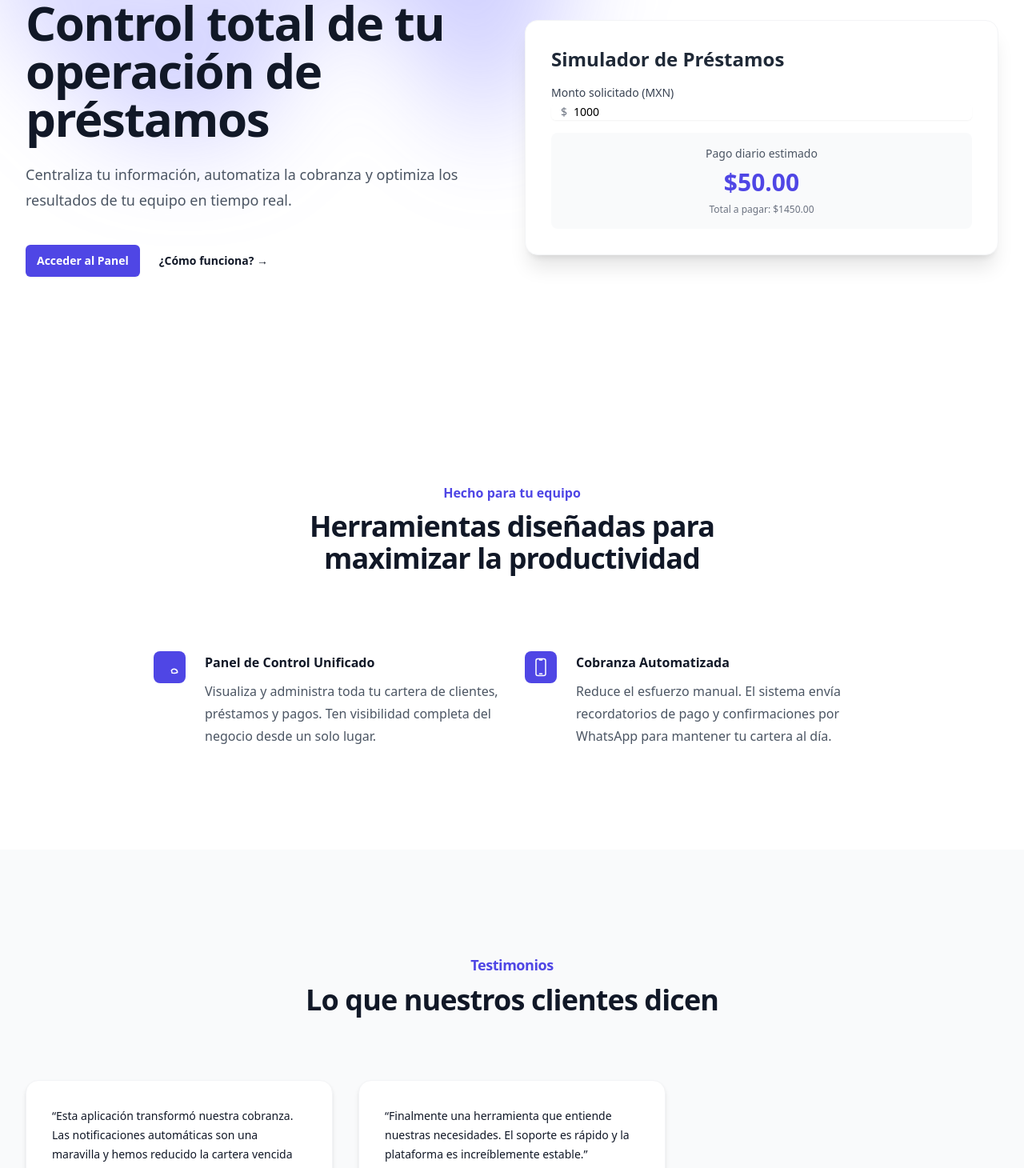
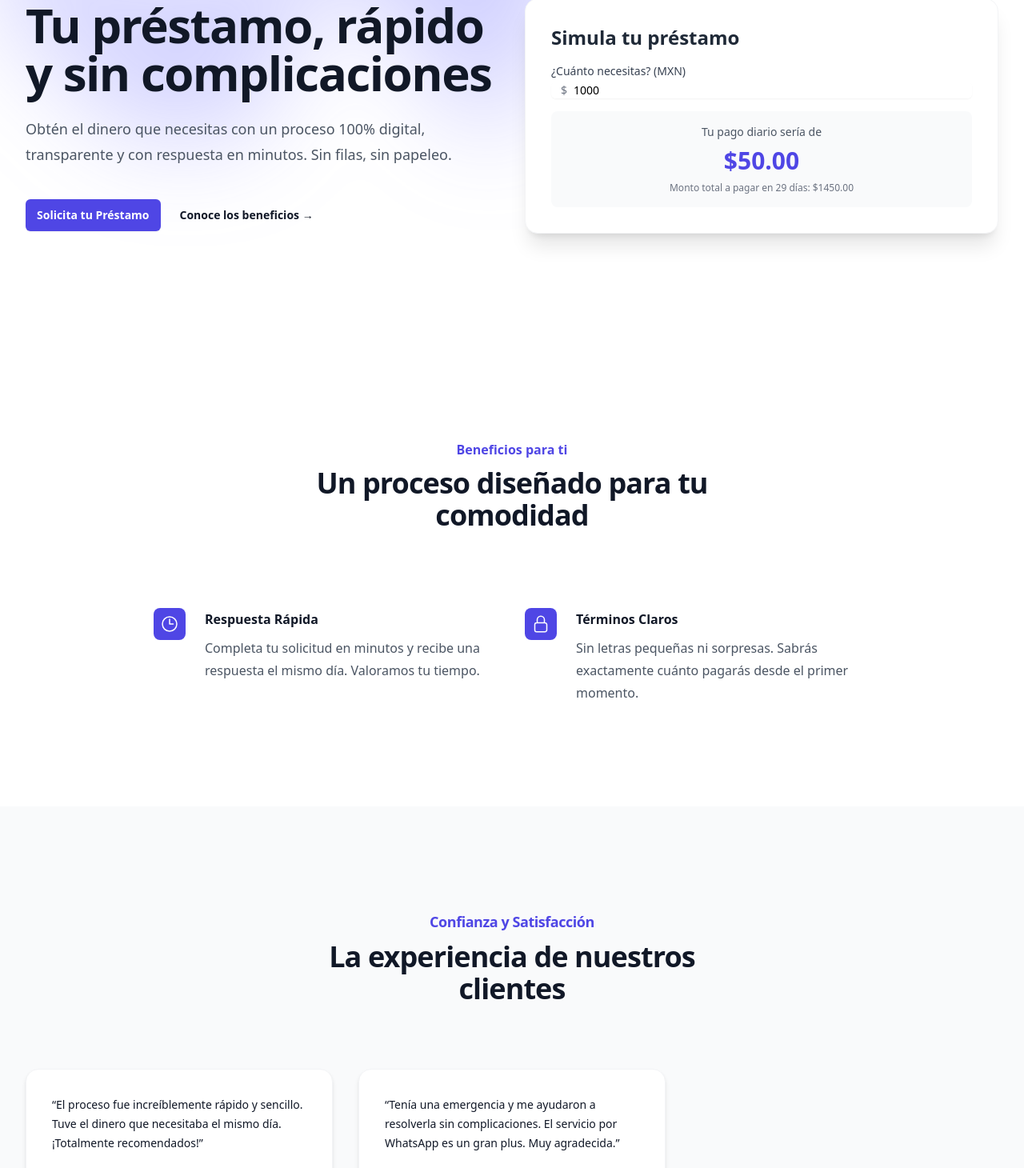
Before and after one commit to Nath1x/prfin-app, a React (Vite) app in the folder frontend/: page / in a window 1280 px wide. Shown: the part 186-1646 px from the top of the page at 80% size. Built offline with nearby package versions, Linux system fonts and the light colour scheme.

Commit message:
home definido 04

```diff
--- a/frontend/src/App.jsx
+++ b/frontend/src/App.jsx
@@ -44,7 +44,7 @@ const App = () => {
                     </div>
                     <div className="lg:flex lg:flex-1 lg:justify-end">
                         <Link to="/login" className="text-sm font-semibold leading-6 text-gray-900 hover:text-indigo-600">
-                            Iniciar Sesión <span aria-hidden="true">&rarr;</span>
+                            Revisar mi estado de cuenta <span aria-hidden="true">&rarr;</span>
                         </Link>
                     </div>
                 </nav>
@@ -61,28 +61,28 @@ const App = () => {
                             <div className="grid grid-cols-1 items-center gap-x-8 gap-y-16 lg:grid-cols-2">
                                 {/* Contenido de texto a la izquierda */}
                                 <div className="text-center lg:text-left">
-                                    <h1 className="text-4xl font-bold tracking-tight text-gray-900 sm:text-6xl">Control total de tu operación de préstamos</h1>
-                                    <p className="mt-6 text-lg leading-8 text-gray-600">Centraliza tu información, automatiza la cobranza y optimiza los resultados de tu equipo en tiempo real.</p>
+                                    <h1 className="text-4xl font-bold tracking-tight text-gray-900 sm:text-6xl">Tu préstamo, rápido y sin complicaciones</h1>
+                                    <p className="mt-6 text-lg leading-8 text-gray-600">Obtén el dinero que necesitas con un proceso 100% digital, transparente y con respuesta en minutos. Sin filas, sin papeleo.</p>
                                     <div className="mt-10 flex items-center justify-center gap-x-6 lg:justify-start">
-                                        <Link to="/login" className="rounded-md bg-indigo-600 px-3.5 py-2.5 text-sm font-semibold text-white shadow-sm hover:bg-indigo-500 focus-visible:outline focus-visible:outline-2 focus-visible:outline-offset-2 focus-visible:outline-indigo-600">Acceder al Panel</Link>
-                                        <a href="#features" className="text-sm font-semibold leading-6 text-gray-900">¿Cómo funciona? <span aria-hidden="true">→</span></a>
+                                        <Link to="/login" className="rounded-md bg-indigo-600 px-3.5 py-2.5 text-sm font-semibold text-white shadow-sm hover:bg-indigo-500 focus-visible:outline focus-visible:outline-2 focus-visible:outline-offset-2 focus-visible:outline-indigo-600">Solicita tu Préstamo</Link>
+                                        <a href="#features" className="text-sm font-semibold leading-6 text-gray-900">Conoce los beneficios <span aria-hidden="true">→</span></a>
                                     </div>
                                 </div>
                                 {/* Calculadora a la derecha */}
                                 <div className="bg-white p-8 rounded-2xl shadow-xl border border-gray-100">
-                                    <h2 className="text-2xl font-semibold text-gray-800 mb-4">Simulador de Préstamos</h2>
+                                    <h2 className="text-2xl font-semibold text-gray-800 mb-4">Simula tu préstamo</h2>
                                     <div className="space-y-4">
                                         <div>
-                                            <label htmlFor="monto" className="block text-sm font-medium text-gray-700">Monto solicitado (MXN)</label>
+                                            <label htmlFor="monto" className="block text-sm font-medium text-gray-700">¿Cuánto necesitas? (MXN)</label>
                                             <div className="relative mt-1 rounded-md shadow-sm">
                                                 <div className="pointer-events-none absolute inset-y-0 left-0 flex items-center pl-3"><span className="text-gray-500 sm:text-sm">$</span></div>
                                                 <input type="number" id="monto" value={monto} onChange={(e) => setMonto(e.target.value)} className="block w-full rounded-md border-gray-300 pl-7 pr-12 focus:border-indigo-500 focus:ring-indigo-500 sm:text-sm" placeholder="1000" />
                                             </div>
                                         </div>
                                         <div className="bg-gray-50 p-4 rounded-lg text-center space-y-2">
-                                            <p className="text-sm text-gray-600">Pago diario estimado</p>
+                                            <p className="text-sm text-gray-600">Tu pago diario sería de</p>
                                             <p className="text-3xl font-bold text-indigo-600">${pagoDiario}</p>
-                                            <p className="text-xs text-gray-500">Total a pagar: ${totalPagar}</p>
+                                            <p className="text-xs text-gray-500">Monto total a pagar en 29 días: ${totalPagar}</p>
                                         </div>
                                     </div>
                                 </div>
@@ -95,26 +95,26 @@ const App = () => {
                 <div id="features" className="bg-white py-24 sm:py-32">
                     <div className="mx-auto max-w-7xl px-6 lg:px-8">
                         <div className="mx-auto max-w-2xl lg:text-center">
-                            <h2 className="text-base font-semibold leading-7 text-indigo-600">Hecho para tu equipo</h2>
-                            <p className="mt-2 text-3xl font-bold tracking-tight text-gray-900 sm:text-4xl">Herramientas diseñadas para maximizar la productividad</p>
+                            <h2 className="text-base font-semibold leading-7 text-indigo-600">Beneficios para ti</h2>
+                            <p className="mt-2 text-3xl font-bold tracking-tight text-gray-900 sm:text-4xl">Un proceso diseñado para tu comodidad</p>
                         </div>
                         <div className="mx-auto mt-16 max-w-2xl sm:mt-20 lg:mt-24 lg:max-w-4xl">
                             <dl className="grid max-w-xl grid-cols-1 gap-x-8 gap-y-10 lg:max-w-none lg:grid-cols-2 lg:gap-y-16">
                                 <div className="relative pl-16">
                                     <dt className="text-base font-semibold leading-7 text-gray-900">
                                         <FeatureIcon>
-                                            <svg className="h-6 w-6 text-white" fill="none" viewBox="0 0 24 24" strokeWidth="1.5" stroke="currentColor"><path strokeLinecap="round" strokeLinejoin="round" d="M15 19.128a9.38 9.38 0 002.625.372 9.337 9.337 0 004.121-.952 4.125 4.125 0 00-7.533-2.493M15 19.128v-.003c0-1.113-.285-2.16-.786-3.07M15 19.128v-.003" /></svg>
-                                        </FeatureIcon>Panel de Control Unificado
+                                            <svg className="h-6 w-6 text-white" fill="none" viewBox="0 0 24 24" strokeWidth="1.5" stroke="currentColor"><path strokeLinecap="round" strokeLinejoin="round" d="M12 6v6h4.5m4.5 0a9 9 0 11-18 0 9 9 0 0118 0z" /></svg>
+                                        </FeatureIcon>Respuesta Rápida
                                     </dt>
-                                    <dd className="mt-2 text-base leading-7 text-gray-600">Visualiza y administra toda tu cartera de clientes, préstamos y pagos. Ten visibilidad completa del negocio desde un solo lugar.</dd>
+                                    <dd className="mt-2 text-base leading-7 text-gray-600">Completa tu solicitud en minutos y recibe una respuesta el mismo día. Valoramos tu tiempo.</dd>
                                 </div>
                                 <div className="relative pl-16">
                                     <dt className="text-base font-semibold leading-7 text-gray-900">
                                         <FeatureIcon>
-                                            <svg className="h-6 w-6 text-white" fill="none" viewBox="0 0 24 24" strokeWidth="1.5" stroke="currentColor"><path strokeLinecap="round" strokeLinejoin="round" d="M10.5 1.5H8.25A2.25 2.25 0 006 3.75v16.5a2.25 2.25 0 002.25 2.25h7.5A2.25 2.25 0 0018 20.25V3.75a2.25 2.25 0 00-2.25-2.25H13.5m-3 0V3h3V1.5m-3 0h3m-3 18.75h3" /></svg>
-                                        </FeatureIcon>Cobranza Automatizada
+                                            <svg className="h-6 w-6 text-white" fill="none" viewBox="0 0 24 24" strokeWidth="1.5" stroke="currentColor"><path strokeLinecap="round" strokeLinejoin="round" d="M16.5 10.5V6.75a4.5 4.5 0 10-9 0v3.75m-.75 11.25h10.5a2.25 2.25 0 002.25-2.25v-6.75a2.25 2.25 0 00-2.25-2.25H6.75a2.25 2.25 0 00-2.25 2.25v6.75a2.25 2.25 0 002.25 2.25z" /></svg>
+                                        </FeatureIcon>Términos Claros
                                     </dt>
-                                    <dd className="mt-2 text-base leading-7 text-gray-600">Reduce el esfuerzo manual. El sistema envía recordatorios de pago y confirmaciones por WhatsApp para mantener tu cartera al día.</dd>
+                                    <dd className="mt-2 text-base leading-7 text-gray-600">Sin letras pequeñas ni sorpresas. Sabrás exactamente cuánto pagarás desde el primer momento.</dd>
                                 </div>
                             </dl>
                         </div>
@@ -125,40 +125,40 @@ const App = () => {
                 <section className="bg-gray-50 py-24 sm:py-32">
                     <div className="mx-auto max-w-7xl px-6 lg:px-8">
                         <div className="mx-auto max-w-xl text-center">
-                            <h2 className="text-lg font-semibold leading-8 tracking-tight text-indigo-600">Testimonios</h2>
-                            <p className="mt-2 text-3xl font-bold tracking-tight text-gray-900 sm:text-4xl">Lo que nuestros clientes dicen</p>
+                            <h2 className="text-lg font-semibold leading-8 tracking-tight text-indigo-600">Confianza y Satisfacción</h2>
+                            <p className="mt-2 text-3xl font-bold tracking-tight text-gray-900 sm:text-4xl">La experiencia de nuestros clientes</p>
                         </div>
                         <div className="mx-auto mt-16 flow-root max-w-2xl sm:mt-20 lg:mx-0 lg:max-w-none">
                             <div className="-mt-8 sm:-mx-4 sm:columns-2 sm:text-[0] lg:columns-3">
                                 <div className="pt-8 sm:inline-block sm:w-full sm:px-4">
                                     <figure className="rounded-2xl bg-white p-8 text-sm leading-6 shadow-md border border-gray-100">
-                                        <blockquote className="text-gray-900"><p>“Esta aplicación transformó nuestra cobranza. Las notificaciones automáticas son una maravilla y hemos reducido la cartera vencida en un 40%.”</p></blockquote>
+                                        <blockquote className="text-gray-900"><p>“El proceso fue increíblemente rápido y sencillo. Tuve el dinero que necesitaba el mismo día. ¡Totalmente recomendados!”</p></blockquote>
                                         <figcaption className="mt-6 flex items-center gap-x-4">
                                             <div>
-                                                <div className="font-semibold text-gray-900">Ana García</div>
-                                                <div className="text-gray-600">Gerente de Finanzas</div>
+                                                <div className="font-semibold text-gray-900">Marco Antonio R.</div>
+                                                <div className="text-gray-600">Cliente Satisfecho</div>
                                             </div>
                                         </figcaption>
                                     </figure>
                                 </div>
                                 <div className="pt-8 sm:inline-block sm:w-full sm:px-4">
                                     <figure className="rounded-2xl bg-white p-8 text-sm leading-6 shadow-md border border-gray-100">
-                                        <blockquote className="text-gray-900"><p>“La facilidad para registrar préstamos y ver el estado de cada cliente en tiempo real no tiene precio. Me ahorra horas de trabajo a la semana.”</p></blockquote>
+                                        <blockquote className="text-gray-900"><p>“Me encantó la claridad en los pagos. Siempre supe cuánto debía pagar y pude revisar mi estado de cuenta en línea fácilmente.”</p></blockquote>
                                         <figcaption className="mt-6 flex items-center gap-x-4">
                                             <div>
-                                                <div className="font-semibold text-gray-900">Carlos Mendoza</div>
-                                                <div className="text-gray-600">Cobrador Independiente</div>
+                                                <div className="font-semibold text-gray-900">Verónica Soto</div>
+                                                <div className="text-gray-600">Cliente Satisfecha</div>
                                             </div>
                                         </figcaption>
                                     </figure>
                                 </div>
                                  <div className="pt-8 sm:inline-block sm:w-full sm:px-4">
                                     <figure className="rounded-2xl bg-white p-8 text-sm leading-6 shadow-md border border-gray-100">
-                                        <blockquote className="text-gray-900"><p>“Finalmente una herramienta que entiende nuestras necesidades. El soporte es rápido y la plataforma es increíblemente estable.”</p></blockquote>
+                                        <blockquote className="text-gray-900"><p>“Tenía una emergencia y me ayudaron a resolverla sin complicaciones. El servicio por WhatsApp es un gran plus. Muy agradecida.”</p></blockquote>
                                         <figcaption className="mt-6 flex items-center gap-x-4">
                                             <div>
-                                                <div className="font-semibold text-gray-900">Sofía Torres</div>
-                                                <div className="text-gray-600">Directora de Operaciones</div>
+                                                <div className="font-semibold text-gray-900">Julieta Méndez</div>
+                                                <div className="text-gray-600">Cliente Satisfecha</div>
                                             </div>
                                         </figcaption>
                                     </figure>
```
